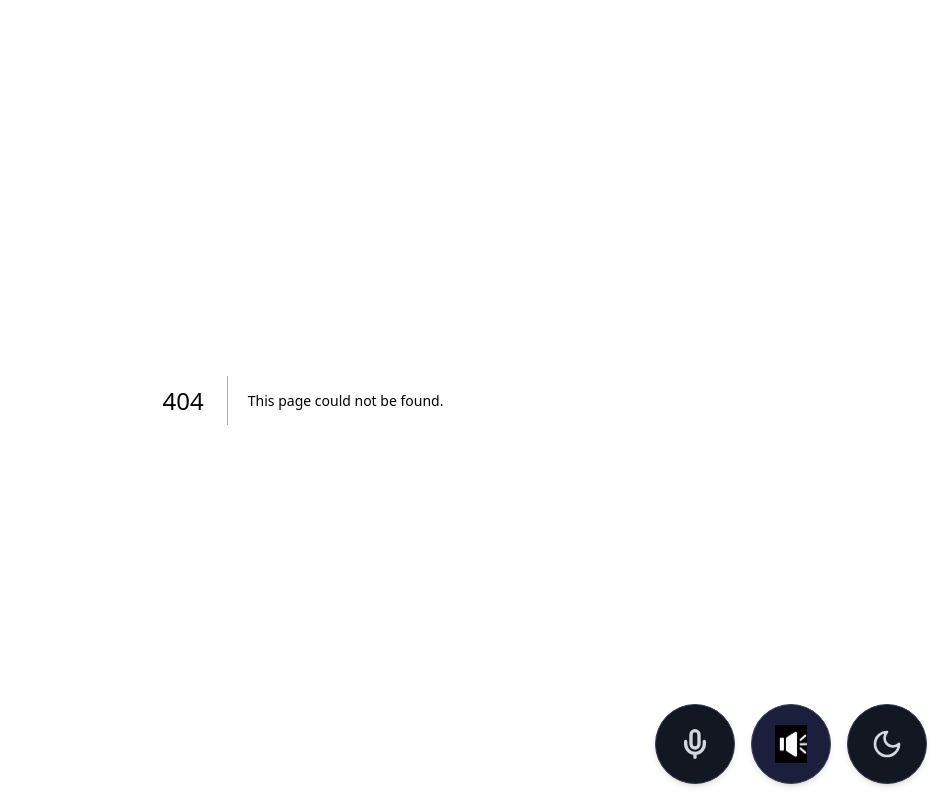
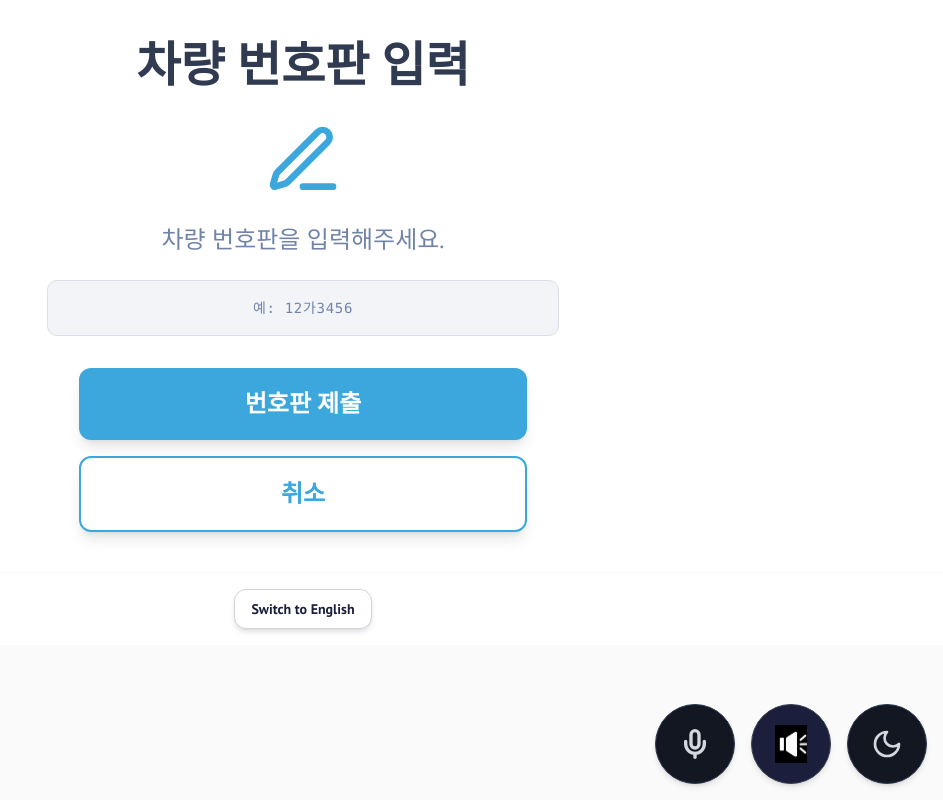
Before and after one commit to 2025-SMHRD-KDT-Languageintelligence-3/1-foinix, a Next.js app: page /manual-plate in a window 1280 px wide. Before the commit this address had no page. Shown: the whole page, without its empty margins (337-1280 px from the left). Built offline with nearby package versions, Linux system fonts and the light colour scheme.

Commit message:
fix manual plate translation usage and add route alias

```diff
--- a/src/app/manual-plate-input/page.tsx
+++ b/src/app/manual-plate-input/page.tsx
@@ -1,13 +1,16 @@
 'use client';
 import { ManualPlateInputScreen } from '@/components/kiosk/ManualPlateInputScreen';
 import { useRouter } from 'next/navigation';
+import { useTranslations } from '@/hooks/useTranslations';
 
 export default function ManualPlateInputPage() {
   const router = useRouter();
+  const { t } = useTranslations();
 
   return (
     <ManualPlateInputScreen
       lang="ko"
+      t={t}
       onLanguageSwitch={() => {}}
       onSubmit={() => {}}
       onCancel={() => router.push('/')}
--- /dev/null
+++ b/src/app/manual-plate/page.tsx
@@ -0,0 +1,2 @@
+'use client';
+export { default } from '../manual-plate-input/page';
--- a/src/app/page.tsx
+++ b/src/app/page.tsx
@@ -548,6 +548,7 @@ const handleConsentDisagree = () => {
         return (
           <ManualPlateInputScreen
             lang={appData.language}
+            t={t}
             onLanguageSwitch={handleLanguageSwitch}
             onSubmit={handleManualPlateSubmitted}
             onCancel={resetToInitialWelcome}
--- a/src/components/kiosk/ManualPlateInputScreen.tsx
+++ b/src/components/kiosk/ManualPlateInputScreen.tsx
@@ -8,17 +8,16 @@ import { Button } from '@/components/ui/button';
 import { Input } from '@/components/ui/input';
 import { Edit3 } from 'lucide-react';
 import type { Language } from '@/lib/translations';
-import { useTranslations } from '@/hooks/useTranslations';
 
 interface ManualPlateInputScreenProps {
   onSubmit: (plate: string) => void;
   onCancel: () => void;
   lang: Language;
+  t: (key: string, params?: Record<string, string | number>) => string;
   onLanguageSwitch: () => void;
 }
 
-export function ManualPlateInputScreen({ onSubmit, onCancel, lang, onLanguageSwitch }: ManualPlateInputScreenProps) {
-  const { t } = useTranslations();
+export function ManualPlateInputScreen({ onSubmit, onCancel, lang, t, onLanguageSwitch }: ManualPlateInputScreenProps) {
   const [plate, setPlate] = useState('');
   const router = useRouter();
 
```
